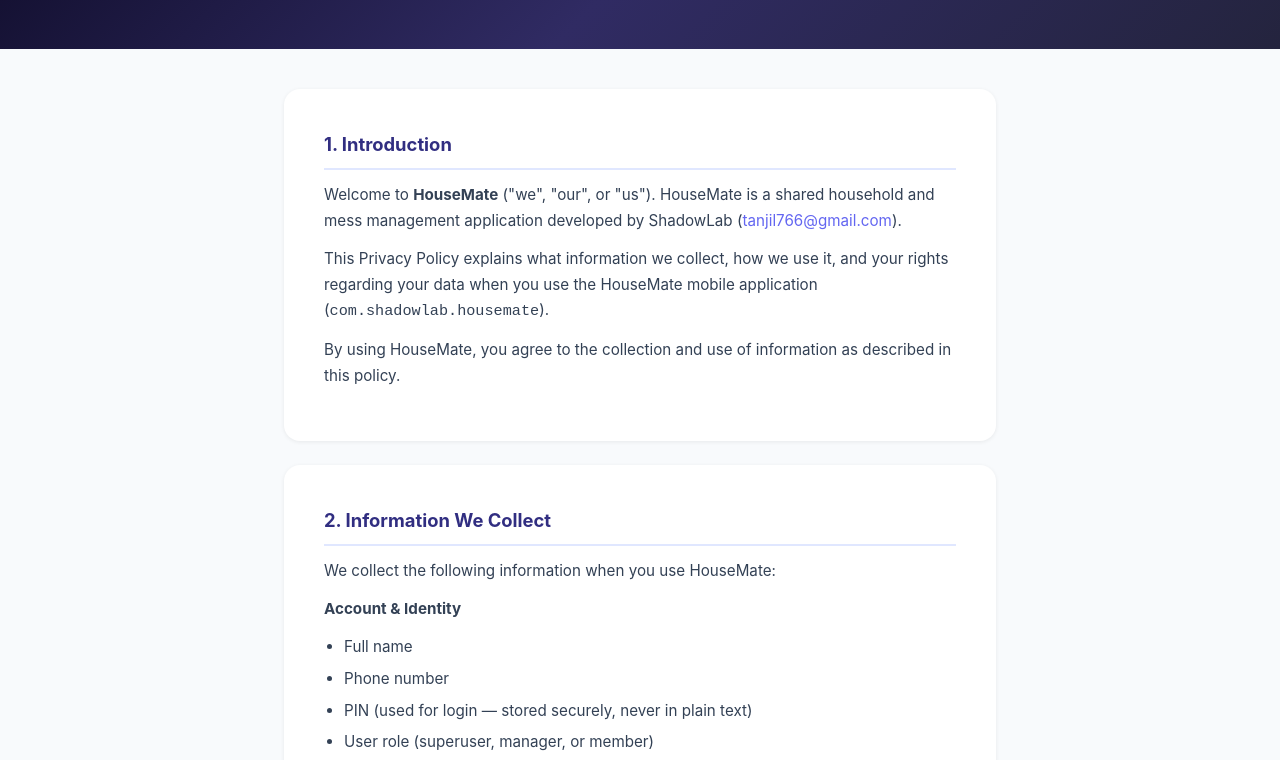
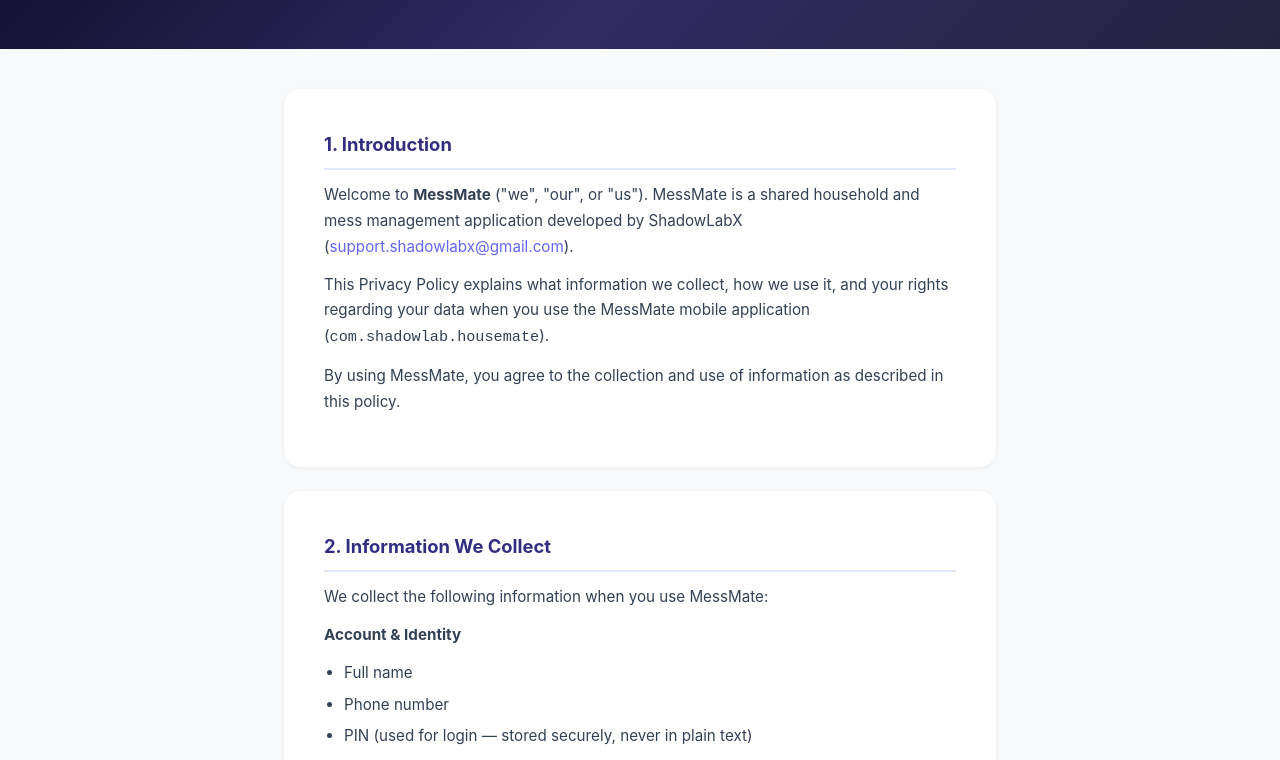
Before and after one commit to tanjil072/housemate-privacy, a plain HTML site: page index.html in a window 1280 px wide. Shown: the part 132-892 px from the top of the page. Drawn offline with Linux system fonts and the light colour scheme.

Commit message:
Update index.html

```diff
--- a/index.html
+++ b/index.html
@@ -3,7 +3,7 @@
 <head>
   <meta charset="UTF-8" />
   <meta name="viewport" content="width=device-width, initial-scale=1.0" />
-  <title>Privacy Policy – HouseMate</title>
+  <title>Privacy Policy – MessMate</title>
   <style>
     * { box-sizing: border-box; margin: 0; padding: 0; }
 
@@ -98,7 +98,7 @@
 <body>
 
 <header>
-  <h1>HouseMate — Privacy Policy</h1>
+  <h1>MessMate — Privacy Policy</h1>
   <p class="updated">Last updated: June 13, 2026</p>
 </header>
 
@@ -107,24 +107,24 @@
   <div class="card">
     <h2>1. Introduction</h2>
     <p>
-      Welcome to <strong>HouseMate</strong> ("we", "our", or "us"). HouseMate is a shared
-      household and mess management application developed by ShadowLab
-      (<a href="mailto:tanjil766@gmail.com">tanjil766@gmail.com</a>).
+      Welcome to <strong>MessMate</strong> ("we", "our", or "us"). MessMate is a shared
+      household and mess management application developed by ShadowLabX
+      (<a href="mailto:support.shadowlabx@gmail.com">support.shadowlabx@gmail.com</a>).
     </p>
     <p>
       This Privacy Policy explains what information we collect, how we use it, and your rights
-      regarding your data when you use the HouseMate mobile application
+      regarding your data when you use the MessMate mobile application
       (<code>com.shadowlab.housemate</code>).
     </p>
     <p>
-      By using HouseMate, you agree to the collection and use of information as described in
+      By using MessMate, you agree to the collection and use of information as described in
       this policy.
     </p>
   </div>
 
   <div class="card">
     <h2>2. Information We Collect</h2>
-    <p>We collect the following information when you use HouseMate:</p>
+    <p>We collect the following information when you use MessMate:</p>
 
     <p><strong>Account &amp; Identity</strong></p>
     <ul>
@@ -227,14 +227,14 @@
     </p>
     <p>
       If you wish to have all your data permanently deleted, please contact us at
-      <a href="mailto:tanjil766@gmail.com">tanjil766@gmail.com</a> and we will
+      <a href="mailto:support.shadowlabx@gmail.com">support.shadowlabx@gmail.com</a> and we will
       process your request within 7 business days.
     </p>
   </div>
 
   <div class="card">
     <h2>7. Push Notifications</h2>
-    <p>HouseMate may send push notifications for:</p>
+    <p>MessMate may send push notifications for:</p>
     <ul>
       <li>Meal reminders (morning and night)</li>
       <li>Low balance alerts</li>
@@ -243,14 +243,14 @@
     </ul>
     <p>
       You can disable notifications at any time from your device's system settings
-      (Settings → Apps → HouseMate → Notifications).
+      (Settings → Apps → MessMate → Notifications).
     </p>
   </div>
 
   <div class="card">
     <h2>8. Children's Privacy</h2>
     <p>
-      HouseMate is not intended for use by children under the age of 13. We do not
+      MessMate is not intended for use by children under the age of 13. We do not
       knowingly collect personal information from children. If you believe a child has
       provided us with personal data, please contact us so we can remove it.
     </p>
@@ -267,7 +267,7 @@
     </ul>
     <p>
       To exercise any of these rights, contact us at
-      <a href="mailto:tanjil766@gmail.com">tanjil766@gmail.com</a>.
+      <a href="mailto:support.shadowlabx@gmail.com">support.shadowlabx@gmail.com</a>.
     </p>
   </div>
 
@@ -288,16 +288,16 @@
     <h2>11. Contact Us</h2>
     <p>If you have any questions or concerns about this Privacy Policy, please contact:</p>
     <ul>
-      <li><strong>Developer:</strong> ShadowLab</li>
-      <li><strong>Email:</strong> <a href="mailto:tanjil766@gmail.com">tanjil766@gmail.com</a></li>
-      <li><strong>App:</strong> HouseMate (<code>com.shadowlab.housemate</code>)</li>
+      <li><strong>Developer:</strong> ShadowLabX</li>
+      <li><strong>Email:</strong> <a href="mailto:support.shadowlabx@gmail.com">support.shadowlabx@gmail.com</a></li>
+      <li><strong>App:</strong> MessMate (<code>com.shadowlab.housemate</code>)</li>
     </ul>
   </div>
 
 </div>
 
 <footer>
-  &copy; 2026 ShadowLab · HouseMate · All rights reserved
+  &copy; 2026 ShadowLabX · MessMate · All rights reserved
 </footer>
 
 </body>
```
